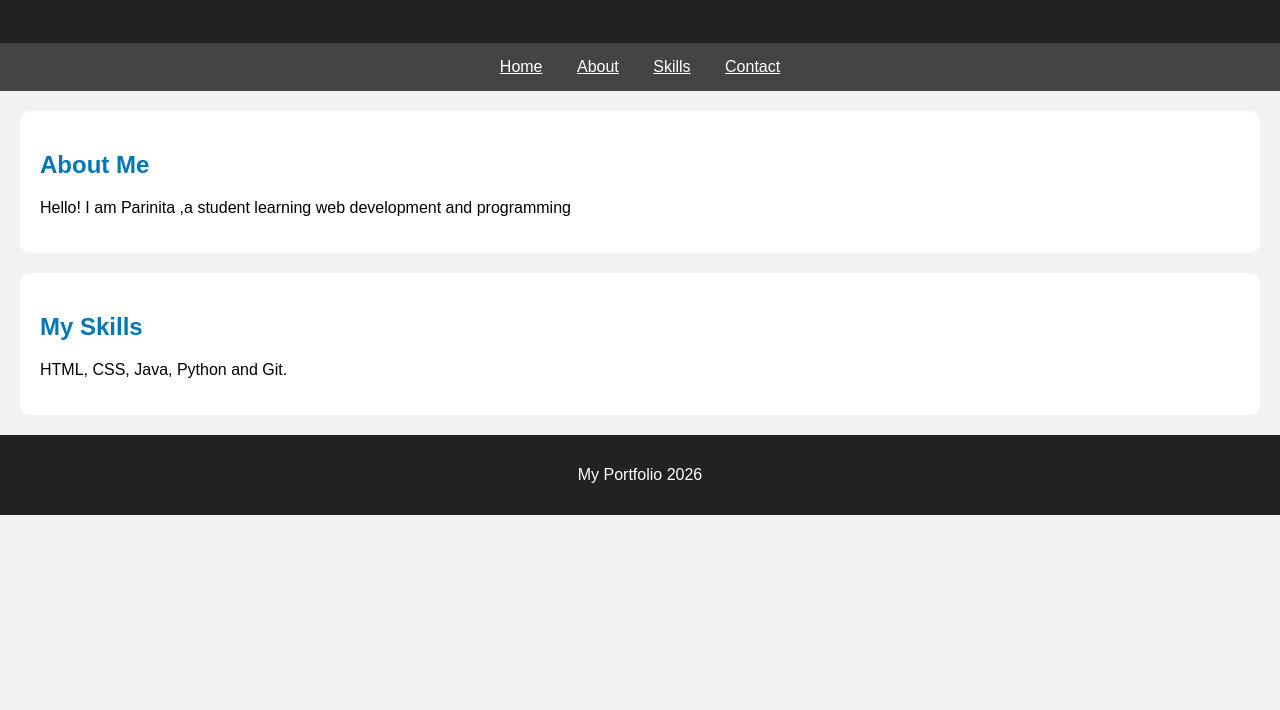
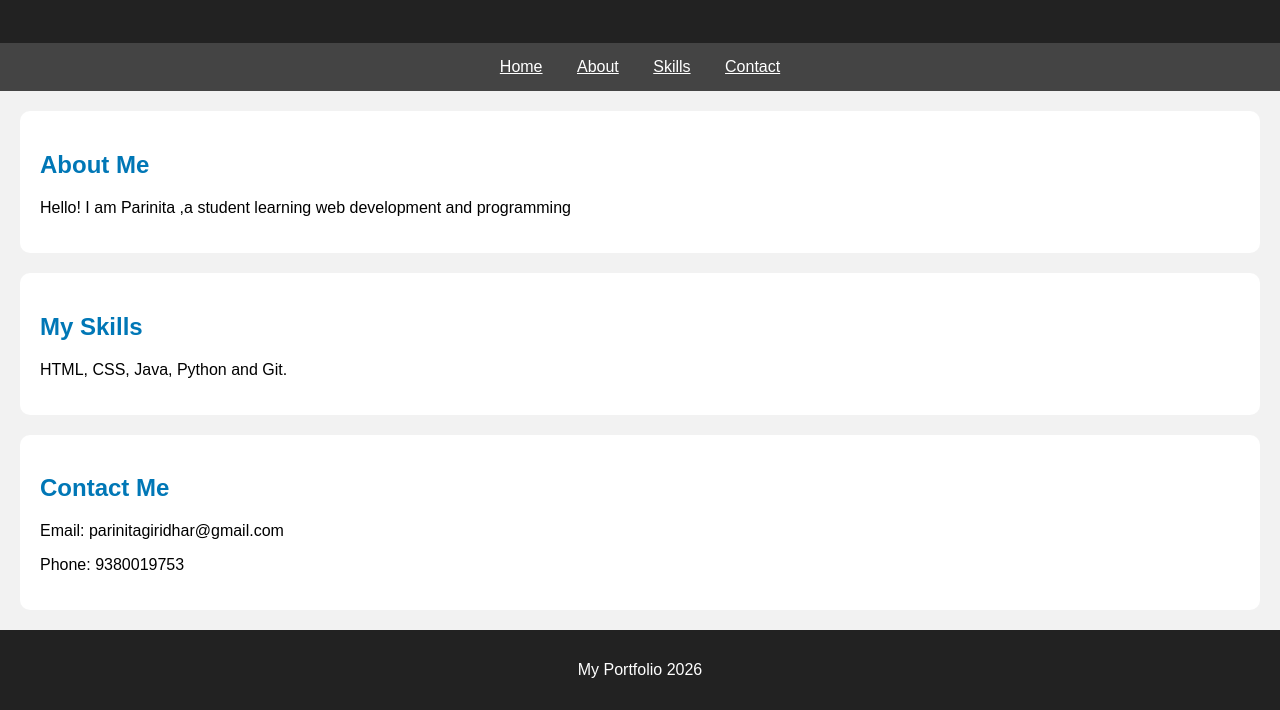
Before and after one commit to Parinita0307/Web_Development_Lab_Exercise, a plain HTML site: page MyPortfolio/index.html in a window 1280 px wide. Shown: the part 131-841 px from the top of the page. Before the commit the page ends 800 px from the top, so only its background shows below. Drawn offline with Linux system fonts and the light colour scheme.

Commit message:
Added contact section

```diff
--- a/MyPortfolio/index.html
+++ b/MyPortfolio/index.html
@@ -28,6 +28,12 @@
         <p>HTML, CSS, Java, Python and Git.</p>
     </section>
 
+    <section>
+        <h2>Contact Me</h2>
+        <p>Email: parinitagiridhar@gmail.com</p>
+        <p>Phone: 9380019753</p>
+    </section>
+
     <footer>
         <p>My Portfolio 2026</p>
     </footer>
```
